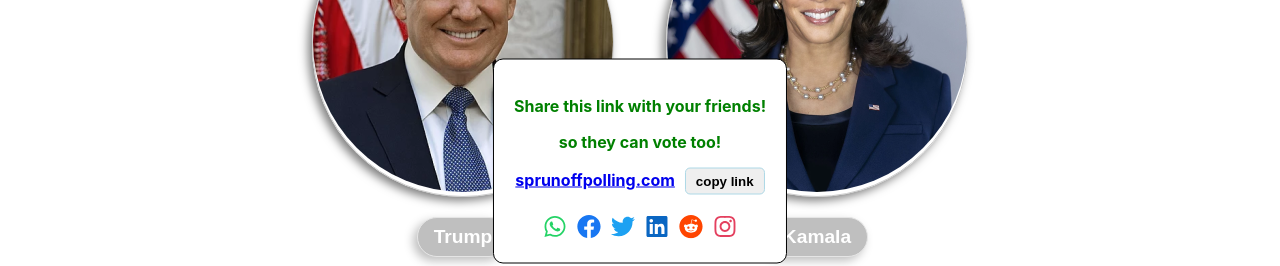
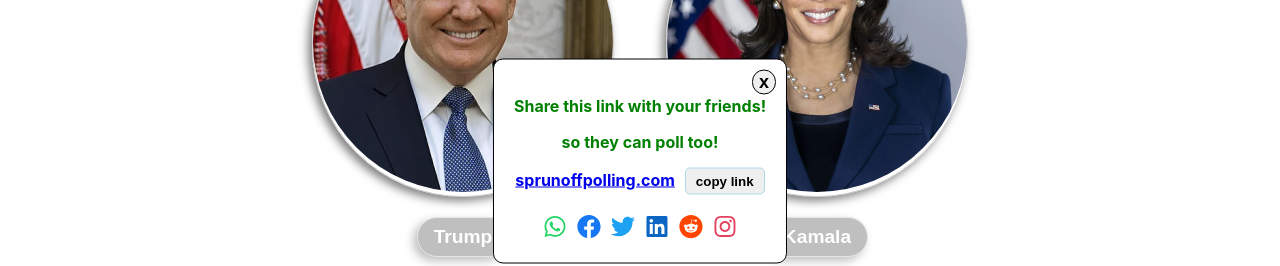
Before and after one commit to sromelus/election-poll, a React (Create React App) app: page / in a window 1280 px wide. Both pictures are taken after a click on the element "Share with Friends". Shown: the part 239-505 px from the top of the page. Built offline with nearby package versions, Linux system fonts and the light colour scheme; no server answers.

Commit message:
added alert component to display errors

```diff
--- /dev/null
+++ b/src/components/AlertMessage/index.tsx
@@ -0,0 +1,32 @@
+import styled from 'styled-components';
+
+const AlertContainer = styled.div`
+    position: fixed;
+    top: 20px;
+    left: 50%;
+    transform: translateX(-50%);
+    background-color: #f8d7da;
+    color: #721c24;
+    padding: 12px 24px;
+    border-radius: 4px;
+    border: 1px solid #f5c6cb;
+    z-index: 1000;
+    animation: fadeOut 5s ease-in-out;
+    animation-fill-mode: forwards;
+
+    @keyframes fadeOut {
+        0% { opacity: 1 }
+        80% { opacity: 1 }
+        100% { opacity: 0 }
+    }
+`;
+
+interface AlertMessageProps {
+    message: string;
+}
+
+const AlertMessage = ({ message }: AlertMessageProps) => {
+    return message ? <AlertContainer>{message}</AlertContainer> : null;
+};
+
+export default AlertMessage;
--- a/src/components/voteSelectionContainer/VoteSelection.tsx
+++ b/src/components/voteSelectionContainer/VoteSelection.tsx
@@ -7,6 +7,7 @@ import kamalaImage from '../../kamala_img.png'
 import Confetti from 'react-confetti';
 import SocialShareButtons from '../SocialShareButtons';
 import { capitalize } from '../../lib/textUtils';
+import AlertMessage from '../AlertMessage';
 
 const CandidateCardContainer = styled.div`
   display: flex;
@@ -85,6 +86,20 @@ const ShareLinkContainer = styled(ThankYouContainer)`
     animation: none;
 `;
 
+const CloseButton = styled.button`
+    position: absolute;
+    right: 10px;
+    top: 10px;
+    font-size: 18px;
+    font-weight: bold;
+    cursor: pointer;
+    border: 1px solid black;
+    border-radius: 50px;
+    &:hover {
+        color: #666
+    }
+`;
+
 interface VoteSelectionProps {
     showShareLink: boolean;
 }
@@ -100,6 +115,8 @@ const VoteSelection = ({ showShareLink }: VoteSelectionProps) => {
     const [showSocialShareButtons, setShowSocialShareButtons] = useState<boolean>(false)
     const [disabledVote, setDisabledVote] = useState<boolean>(true)
     const [showAlreadyVoted, setShowAlreadyVoted] = useState<boolean>(false)
+    const [showOutsideUS, setShowOutsideUS] = useState<boolean>(false)
+    const [alertMessage, setAlertMessage] = useState<string>('');
     const URL_ENCODED_LINK = 'Show+your+support+for+your+favorite+candidate+in+this+poll.+https%3A%2F%2Fwww.sprunoffpolling.com%0D%0A'
 
     useEffect(() => {
@@ -120,6 +137,12 @@ const VoteSelection = ({ showShareLink }: VoteSelectionProps) => {
                     setShowAlreadyVoted(true)
                     setShowSocialShareButtons(true)
                 }
+
+                if(data.visitedUser.isRequestFromOutsideUS) {
+                    setShowOutsideUS(true)
+                }
+
+                console.log('getVotes', data)
             })
             .catch(error => {
                 console.error('Error fetching vote selection data:', error);
@@ -148,7 +171,11 @@ const VoteSelection = ({ showShareLink }: VoteSelectionProps) => {
             return response.json()
         })
         .then(data => {
-            console.log(data);
+            setAlertMessage(data.message);
+            setTimeout(() => {
+                setAlertMessage('');
+            }, 5000);
+            console.log('postVote', data);
         })
         .catch(error => {
             console.error('Error submitting vote:', error);
@@ -198,6 +225,7 @@ const VoteSelection = ({ showShareLink }: VoteSelectionProps) => {
 
     return (
         <>
+            <AlertMessage message={alertMessage} />
             <CandidateCardContainer>
                 <CandidateCard
                     label="Trump"
@@ -208,7 +236,7 @@ const VoteSelection = ({ showShareLink }: VoteSelectionProps) => {
                     setGender={setGender}
                     ethnicity={ethnicity}
                     setEthnicity={setEthnicity}
-                    disabledVote={disabledVote}
+                    disabledVote={disabledVote || showOutsideUS}
                 />
                 <CandidateCard
                     label="Kamala"
@@ -219,7 +247,7 @@ const VoteSelection = ({ showShareLink }: VoteSelectionProps) => {
                     setGender={setGender}
                     ethnicity={ethnicity}
                     setEthnicity={setEthnicity}
-                    disabledVote={disabledVote}
+                    disabledVote={disabledVote || showOutsideUS}
                 />
             </CandidateCardContainer>
 
@@ -250,9 +278,10 @@ const VoteSelection = ({ showShareLink }: VoteSelectionProps) => {
 
             {showSocialShareButtons && (
                 <ShareLinkContainer>
+                    <CloseButton onClick={() => setShowSocialShareButtons(false)}>x</CloseButton>
                     {showAlreadyVoted && <p style={{color: 'red'}}>You have already voted!</p>}
                     <p>Share this link with your friends!</p>
-                    <p>so they can vote too!</p>
+                    <p>so they can poll too!</p>
                     <a href="https://www.sprunoffpolling.com">sprunoffpolling.com</a>
                     <button
                         style={{marginLeft: '10px', fontWeight: 'bold', border: '1px solid lightblue', padding: '5px 10px', borderRadius: '5px', cursor: 'pointer'}}
```
Also changed, not shown: src/components/SocialShareButtons.tsx (line endings or trailing spaces).
